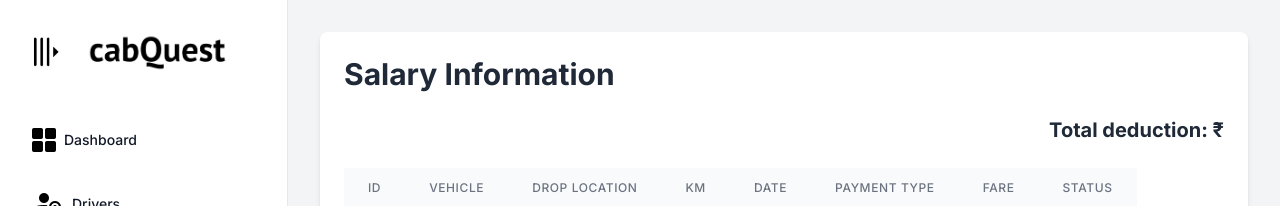
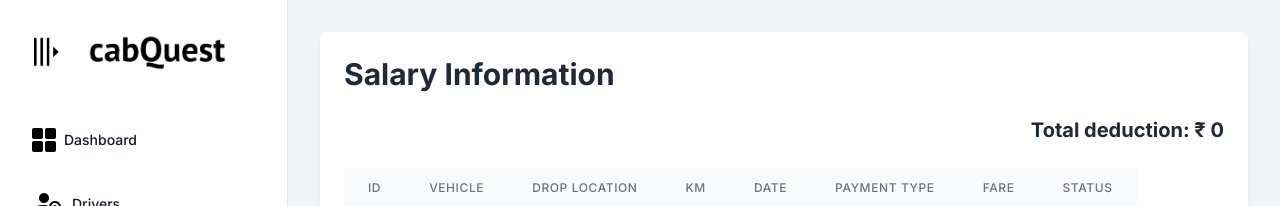
Before and after one commit to AbdulSamad52556/cabquest_frontend, a Next.js app: page /salary_view in a window 1280 px wide. Shown: the top 206 px of the page. Built offline with nearby package versions, Linux system fonts and the light colour scheme; no server answers.

Commit message:
salary_view_updated

```diff
--- a/src/app/(admin)/salary_view/page.tsx
+++ b/src/app/(admin)/salary_view/page.tsx
@@ -22,14 +22,18 @@ const Page: React.FC = () => {
     const searchParams = useSearchParams()
     const [driverid, setDriverid] = useState(0)
     const [alert, setAlert] = useState('')
+    const [deduction, setDeduction] = useState(0)
 
 
     useEffect(() => {
         const driver_id = searchParams.get('driver_id')
-        setDriverid(parseInt(driver_id, 10))
+        if (driver_id !== null) {
+            setDriverid(parseInt(driver_id, 10));
+          }
         const getdata = async () => {
             const response = await httpClient.post('ride/getdata', { 'driver_id': driver_id })
             console.log(response.data)
+            setDeduction(response.data[response.data.length - 1])
             setDrivers(response.data)
         }
         getdata();
@@ -68,12 +72,10 @@ const Page: React.FC = () => {
         }
     }
 
-    const formatDate = (dateString) => {
-        // Parse the date string into a Date object
+    const formatDate = (dateString: Date) => {
         const date = new Date(dateString);
 
-        // Format the date to 'YYYY-MM-DD'
-        return date.toLocaleDateString('en-GB'); // 'en-GB' format gives 'dd/mm/yyyy'
+        return date.toLocaleDateString('en-GB');
       };
 
     return (
@@ -85,7 +87,7 @@ const Page: React.FC = () => {
             <div className=" bg-gray-100 p-8 w-full ">
                 <div className=" bg-white p-6 rounded-lg shadow-md">
                     <h1 className="text-3xl font-bold mb-6 text-gray-800">Salary Information</h1>
-                    <h2 className="text-xl text-end font-bold mb-6 text-gray-800">Total deduction: ₹ {drivers[drivers.length - 1]}</h2>
+                    <h2 className="text-xl text-end font-bold mb-6 text-gray-800">Total deduction: ₹ {deduction}</h2>
                     <div className="overflow-x-auto">
                         <table className="max-w-full bg-white divide-y divide-gray-200">
                             <thead className="bg-gray-50">
```
